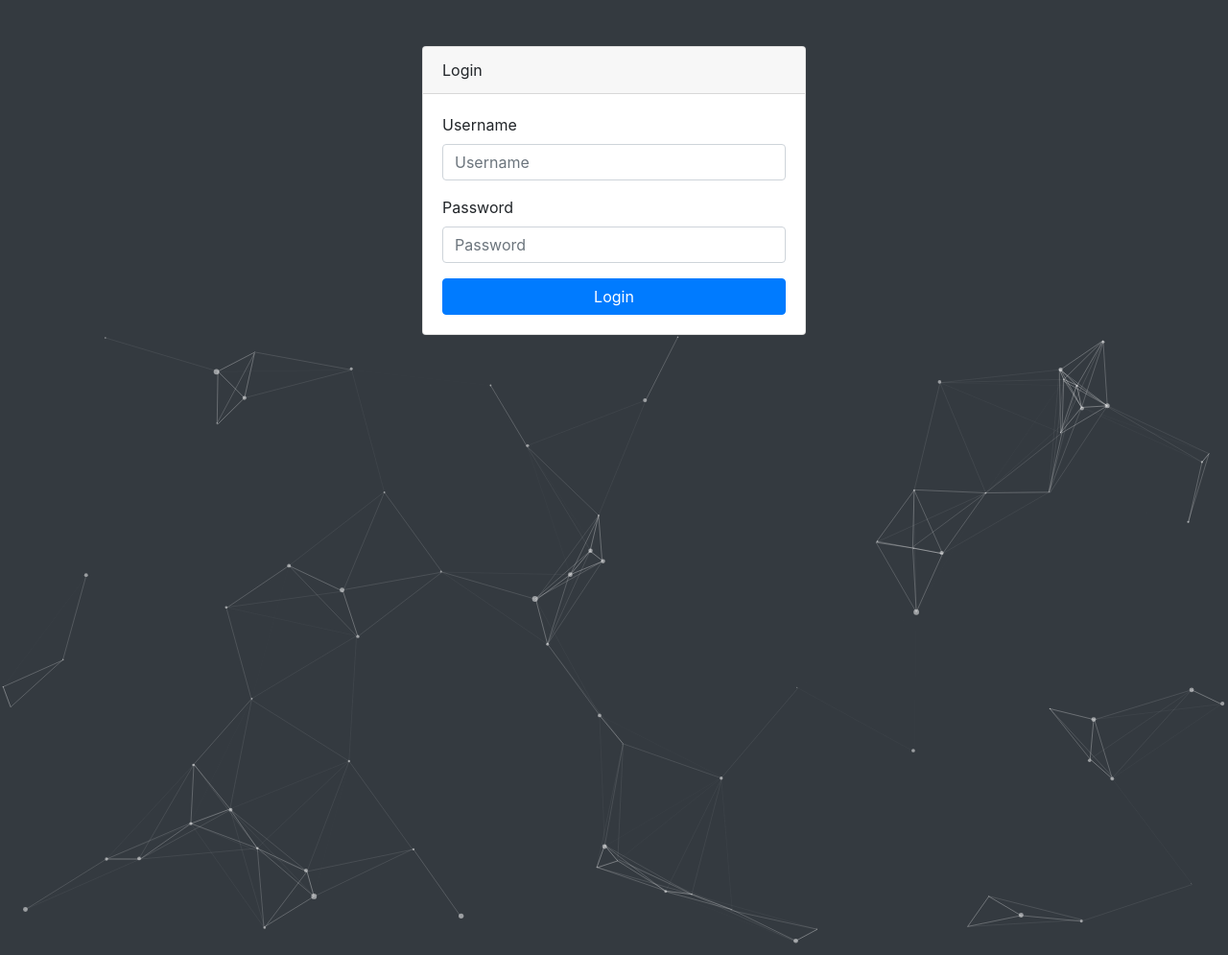
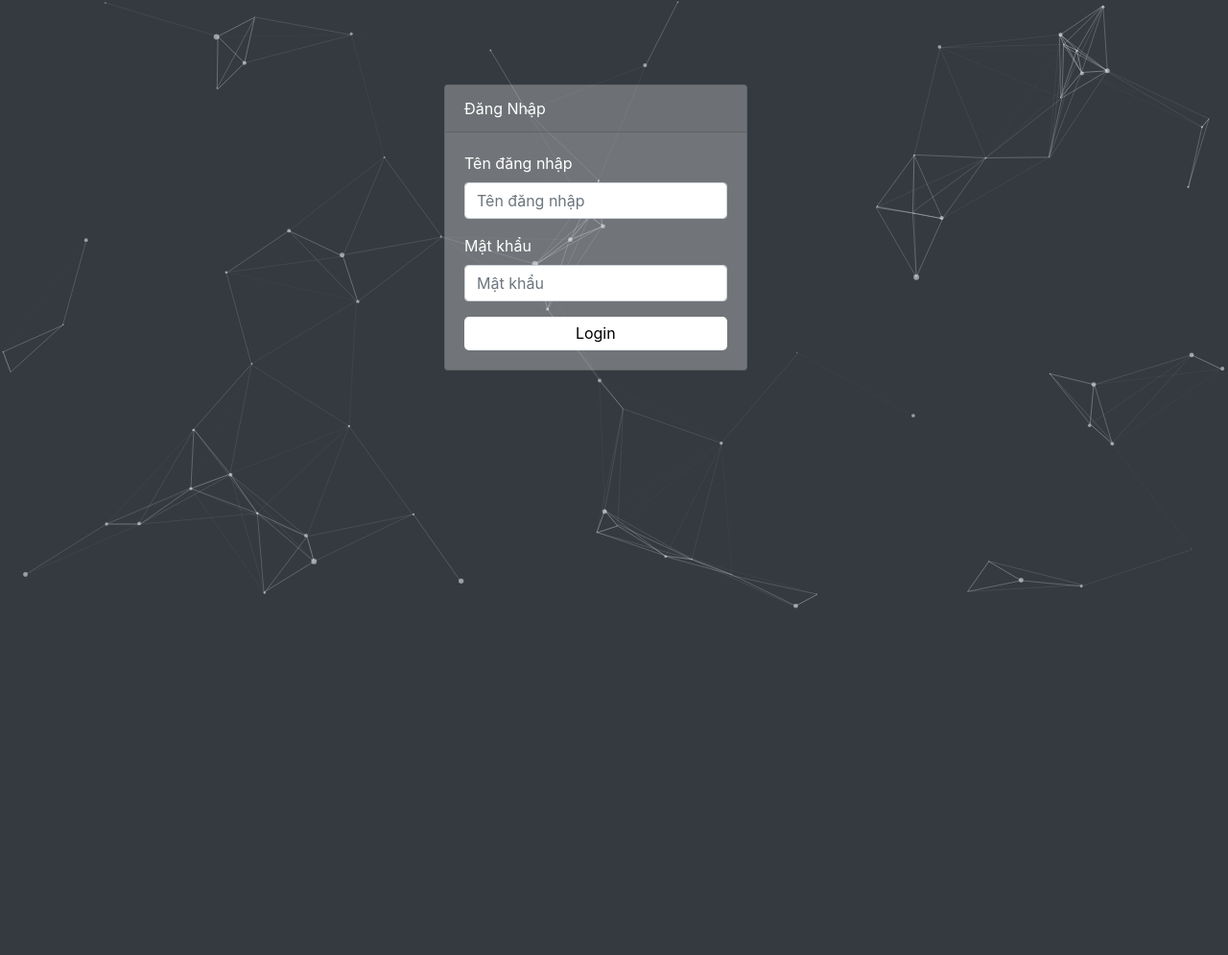
Before and after one commit to tranthanhnhut/sales_application, a CodeIgniter app: page /database/login in a window 1280 px wide. Shown: the whole page at 96% size. After the commit the page ends 634 px from the top, so only its background shows below. Run offline with CodeIgniter, Linux system fonts and the light colour scheme; some libraries are stand-ins or nearby versions.

Commit message:
update file config controller login views login sb-admin

```diff
--- a/application/config/config.php
+++ b/application/config/config.php
@@ -23,7 +23,7 @@ defined('BASEPATH') OR exit('No direct script access allowed');
 | a PHP script and you can easily do that on your own.
 |
 */
-$config['base_url'] = 'http://cisales.cc';
+$config['base_url'] = 'http://salesonline.cc/';
 
 /*
 |--------------------------------------------------------------------------
--- a/application/controllers/Login.php
+++ b/application/controllers/Login.php
@@ -15,6 +15,14 @@ class Login extends CI_Controller
 
     public function index()
     {
+        if(isset($_POST['subLogin']))
+        {
+            $user = $this->input->post('username');
+            $pass = $this->input->post('password');
+            echo $user;
+            echo $pass;
+            die;
+        }
         $this->load->view('login/login');
     }
 }
--- a/application/views/login/login.php
+++ b/application/views/login/login.php
@@ -16,27 +16,63 @@
     <link href="css/sb-admin.css" rel="stylesheet">
     <!-- Custom particles JavaScript-->
     <script src="<?php echo base_url() ?>css/particles.css"></script>
+    <style>
+        .panel{
+            position: absolute;
+            z-index:10;
+            width:27%;
+            height:auto;
+            top:5%;
+            left:35%;
+            z-index:100;
+        }
+        .card-header{
+            color:#fff;
+        }
+        .form-group label{
+            color:#fff;
+        }
+        .btn-primary{
+            background-color: #1b1e2129;
+            border-color: #1b1e2154;
+        }
+        .btn-primary:hover{
+            background-color: #1b1e2129;
+            border-color: #1b1e2154;
+        }
+        .btn-submit{
+            width:100%;
+            cursor: pointer;
+            border:none;
+            border-radius: 5px;
+            background: #fff;
+            padding: 2% 0;
+        }
+    </style>
 </head>
 
-<body id="particles-js" class="bg-dark">
+<body class="bg-dark">
+<div class="panel" style="display: block;">
     <div class="container">
         <div class="card card-login mx-auto mt-5">
-        <div class="card-header">Login</div>
+            <div class="card-header">Đăng Nhập</div>
             <div class="card-body">
-            <form>
+                <form method="post" action="<?php echo base_url('login'); ?>">
                     <div class="form-group">
-                    <label for="exampleInputEmail1">Username</label>
-                    <input class="form-control" id="exampleInputUsername" type="text" aria-describedby="emailHelp" placeholder="Username">
+                        <label for="exampleInputEmail1">Tên đăng nhập</label>
+                        <input class="form-control" name="username" id="exampleInputUsername" type="text" placeholder="Tên đăng nhập" required>
                     </div>
                     <div class="form-group">
-                    <label for="exampleInputPassword1">Password</label>
-                    <input class="form-control" id="exampleInputPassword1" type="password" placeholder="Password">
+                        <label for="exampleInputPassword1">Mật khẩu</label>
+                        <input class="form-control" name="password" id="exampleInputPassword" type="password" placeholder="Mật khẩu" required>
                     </div>
-                <a class="btn btn-primary btn-block" href="index.html">Login</a>
+                    <button style="submit" name="subLogin" class="btn-submit ">Login</button>
                 </form>
             </div>
         </div>
     </div>
+</div>
+<div id="particles-js"></div>
 <!-- Bootstrap core JavaScript-->
 <script src="vendor/jquery/jquery.min.js"></script>
 <script src="vendor/bootstrap/js/bootstrap.bundle.min.js"></script>
--- a/css/sb-admin.css
+++ b/css/sb-admin.css
@@ -324,7 +324,9 @@ body.sidenav-toggled .navbar-sidenav-tooltip.show {
     column-count: 2; } }
 
 .card-login {
-  max-width: 25rem; }
+  max-width: 25rem;
+  background: rgba(255,255,255,.3);
+}
 
 .card-register {
   max-width: 40rem; }
```
Lines whose indentation alone changed are shown as unchanged.
